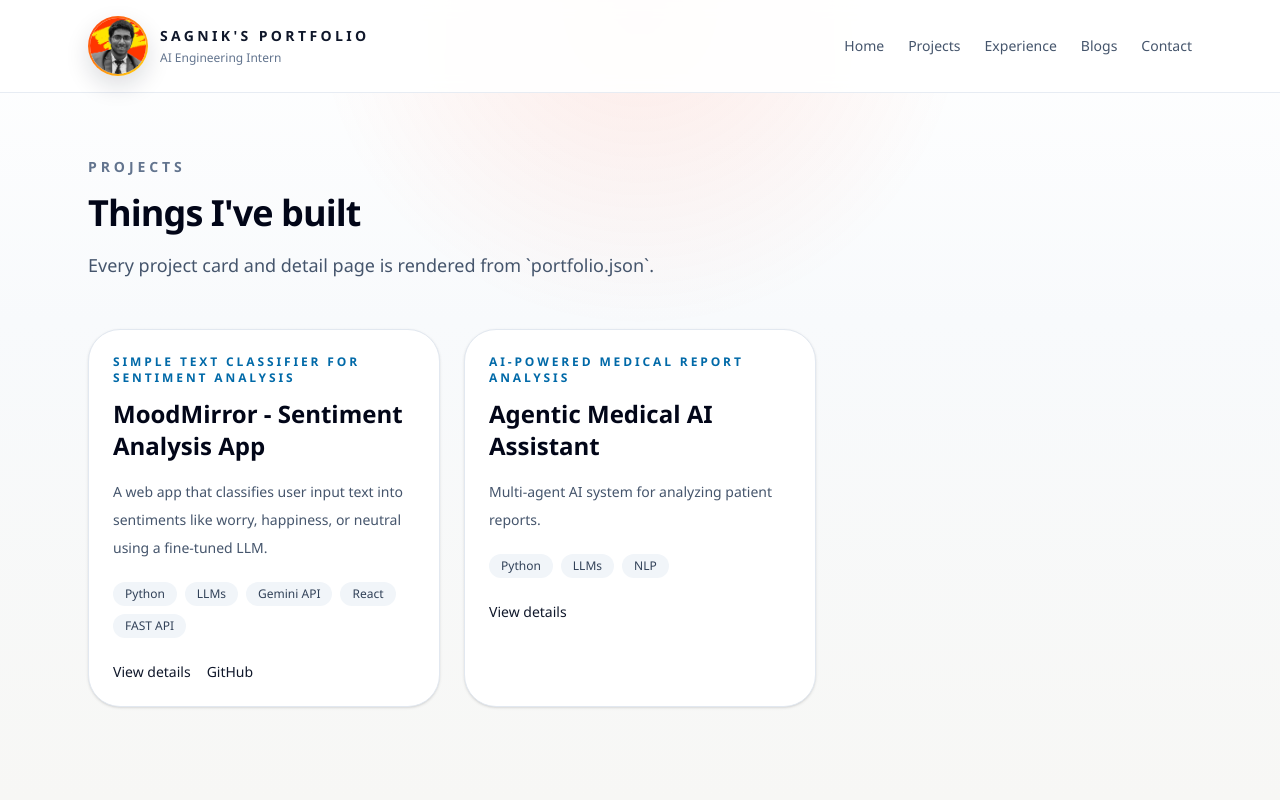
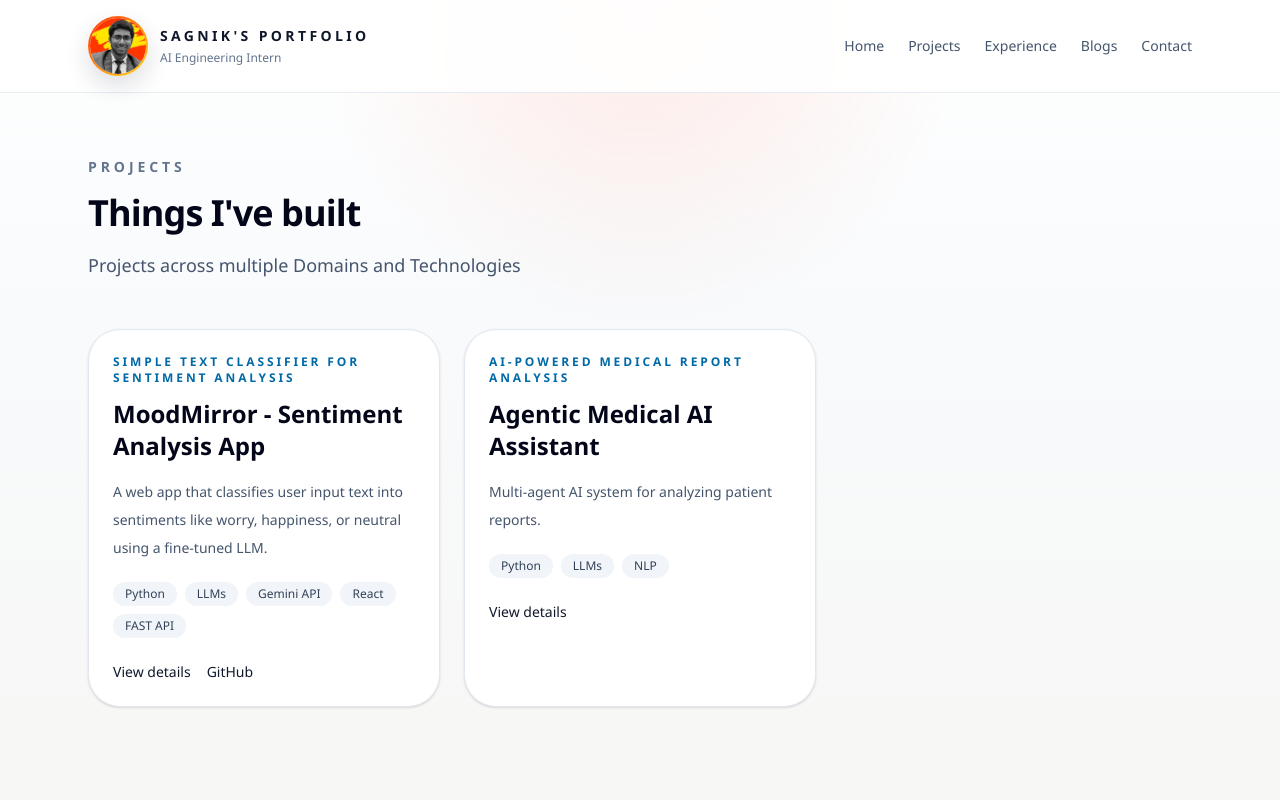
Before and after one commit to sagnik-create/portfolio1.0, a Next.js app: page /projects in a window 1280 px wide. Shown: the top 800 px of the page. Built offline with nearby package versions, Linux system fonts and the light colour scheme.

Commit message:
update project section

```diff
--- a/src/app/projects/page.tsx
+++ b/src/app/projects/page.tsx
@@ -14,7 +14,7 @@ export default function ProjectsPage() {
           Things I&apos;ve built
         </h1>
         <p className="mt-4 text-lg leading-8 text-slate-600">
-          Every project card and detail page is rendered from `portfolio.json`.
+          Projects across multiple Domains and Technologies
         </p>
       </div>
 
```
